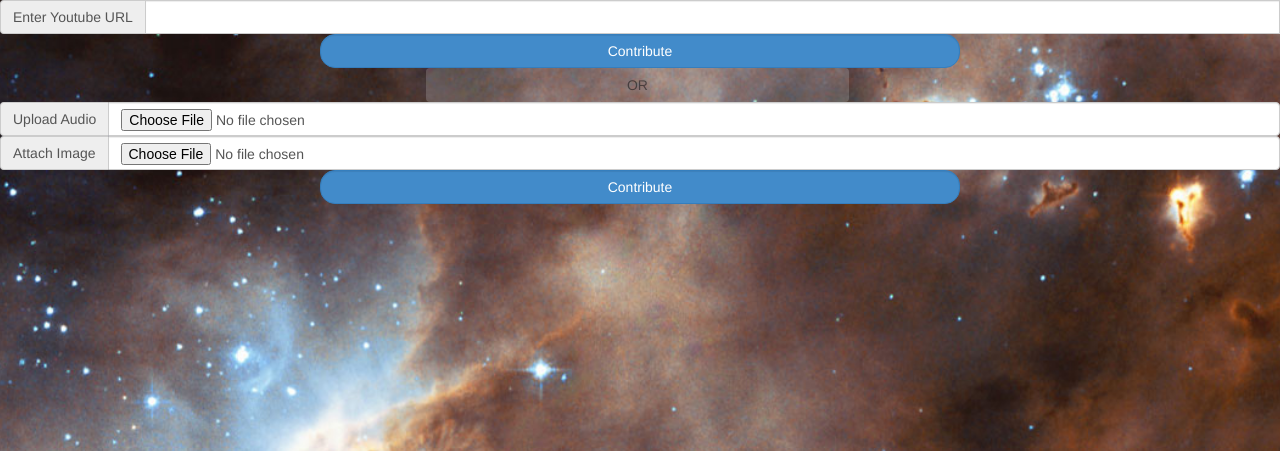
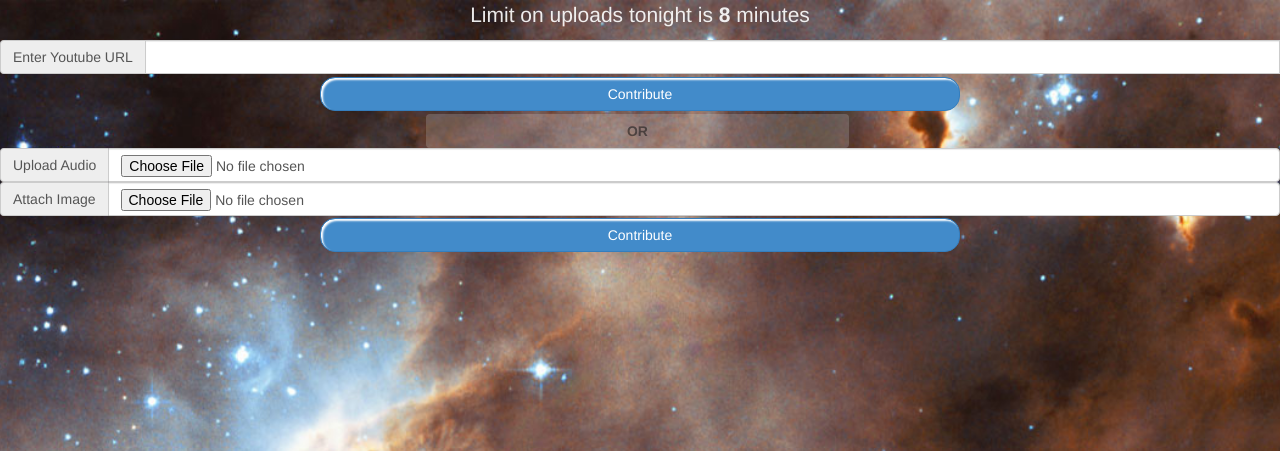
Before and after one commit to goosehub/channelcentral, a PHP site: page /view/upload.php in a window 1280 px wide. Shown: the top 451 px of the page. Run offline with PHP 8.4, Linux system fonts and the light colour scheme.

```diff
--- a/controller/formpost.php
+++ b/controller/formpost.php
@@ -45,7 +45,7 @@ if (strlen($youtubeInput) > 10)
 		$duration = $duration + 5;
 
 //check duration
-		if ($duration < 4800)
+		if ($duration < 300)
 		{
 // Compare exisiting schedule
 			$query = "SELECT end
@@ -160,7 +160,7 @@ if (strlen($youtubeInput) > 10)
 // Add time for ads and loading time
 // Will need monitoring for adjusting
 		      $duration = $duration + 1;
-		      		if ($duration < 4800)
+		      		if ($duration < 300)
 		      		{
 // Compare exisiting schedule
 		      			$query = "SELECT end
--- a/resources/script.js
+++ b/resources/script.js
@@ -1,10 +1,13 @@
 var uploadLoad = '<iframe id="uploadFrame" src="view/upload.php" seamless></iframe>' +
                     '<iframe id="vocaFrame" src="http://vocaroo.com/?minimal" seamless></iframe>';
 
-var chanLoad = '<iframe id="chanFrame" src="http://4chan.org/s4s"></iframe>';
+var chanLoad = '<iframe id="chanFrame" src="http://4chan.org"></iframe>';
 
 var tribuneLoad = '<iframe id="tribuneFrame" src="/tribune/news/"></iframe>';
 
+var pulpLoad = '<iframe id="pulpFrame" src="http://interplay.xyz/pulp/winter2013.pdf" seamless></iframe>';
+
+var sumoLoad = '<center><img class="img-circle" src="http://bbsimg.ngfiles.com/1/21938000/ngbbs4cbd66710a5ea.gif"/></center>';
 
 $(document).ready(function()
 {
@@ -56,7 +59,10 @@ function loadLog()
     });
 }
 // Initial Load
-loadLog();
+//
+// chat disabled to save bandwidth
+//
+// loadLog();
 // Refresh
 setInterval(loadLog, 1500);
 
@@ -77,6 +83,14 @@ $('#chanBtn').click(function()
 $('#tribuneBtn').click(function()
 {
     $('#viewer').html(tribuneLoad);
+});
+$('#pulpBtn').click(function()
+{
+    $('#viewer').html(pulpLoad);
+});
+$('#sumoBtn').click(function()
+{
+    $('#viewer').html(sumoLoad);
 });
 
 
--- a/resources/style.css
+++ b/resources/style.css
@@ -22,6 +22,10 @@ body {
 	height:10vh;
 	text-align: center;
 }
+#homeBtn {
+	background-color: black;
+	color: white;
+}
 #viewer {
 	height: 85vh;
 	width: 100%;
@@ -42,6 +46,10 @@ body {
 	width: 100%;
 	height: 100%;
 }
+#assignmentFrame, #pulpFrame, #sumoFrame {
+	width: 100%;
+	height: 100%;
+}
 .instructions {
 	text-align: center;
 	width: 33%;
@@ -50,8 +58,19 @@ body {
 .contribute {
 	width: 50%;
 	margin: 0 auto;
+	margin-top: 0.2em;
+	margin-bottom: 0.2em;
 	display: block;
 	border-radius: 15px;
+   -moz-box-shadow:    inset 2px 2px 2px #FFF;
+   -webkit-box-shadow: inset 2px 2px 2px #FFF;
+   box-shadow:         inset 2px 2px 2px #FFF;
+}
+#currentLimit {
+	font-size: 1.5em;
+	color: white;
+	opacity: 0.9;
+	text-align: center;
 }
 
 
--- a/view/upload.php
+++ b/view/upload.php
@@ -19,6 +19,8 @@ session_start();
 
     <div id="uploadFormCnt">
 
+    <p id="currentLimit">Limit on uploads tonight is <strong>8</strong> minutes</p>
+
     <form name="uploadForm" id="UploadForm" action="../controller/formpost.php" method="post" enctype="multipart/form-data">
     <div class="form-group">
 
@@ -31,7 +33,7 @@ session_start();
 
     <input class="form-control btn btn-primary contribute" type="submit" name="submitForm" value="Contribute" />
 
-    <button class="instructions btn" disabled="disabled">OR</button>
+    <button class="instructions btn" disabled="disabled"><strong>OR</strong></button>
 
     <div class="input-group">
       <div class="input-group-addon">Upload Audio</div>
```
Also changed, not shown: index.php (+7 -5 lines).
